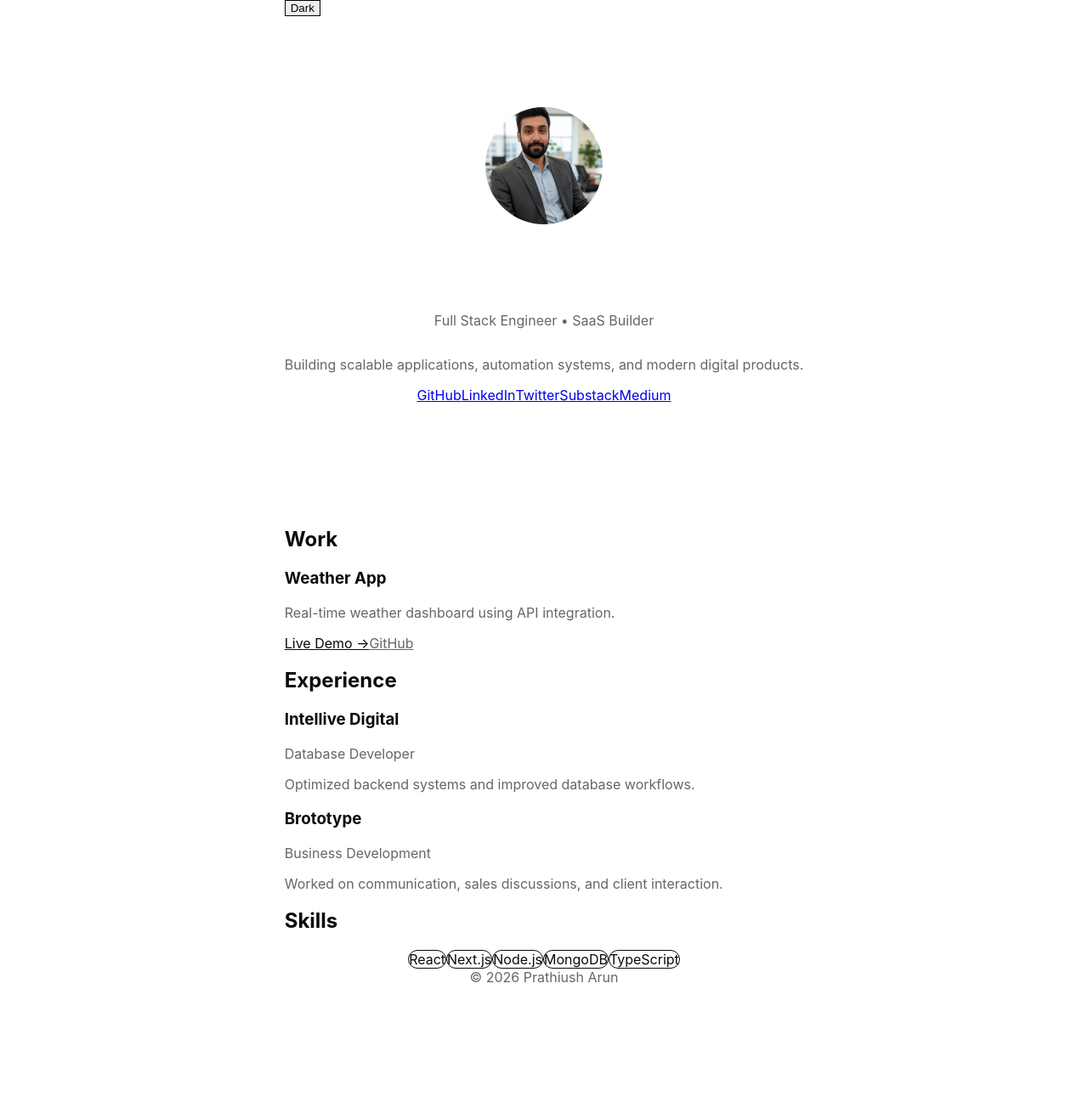
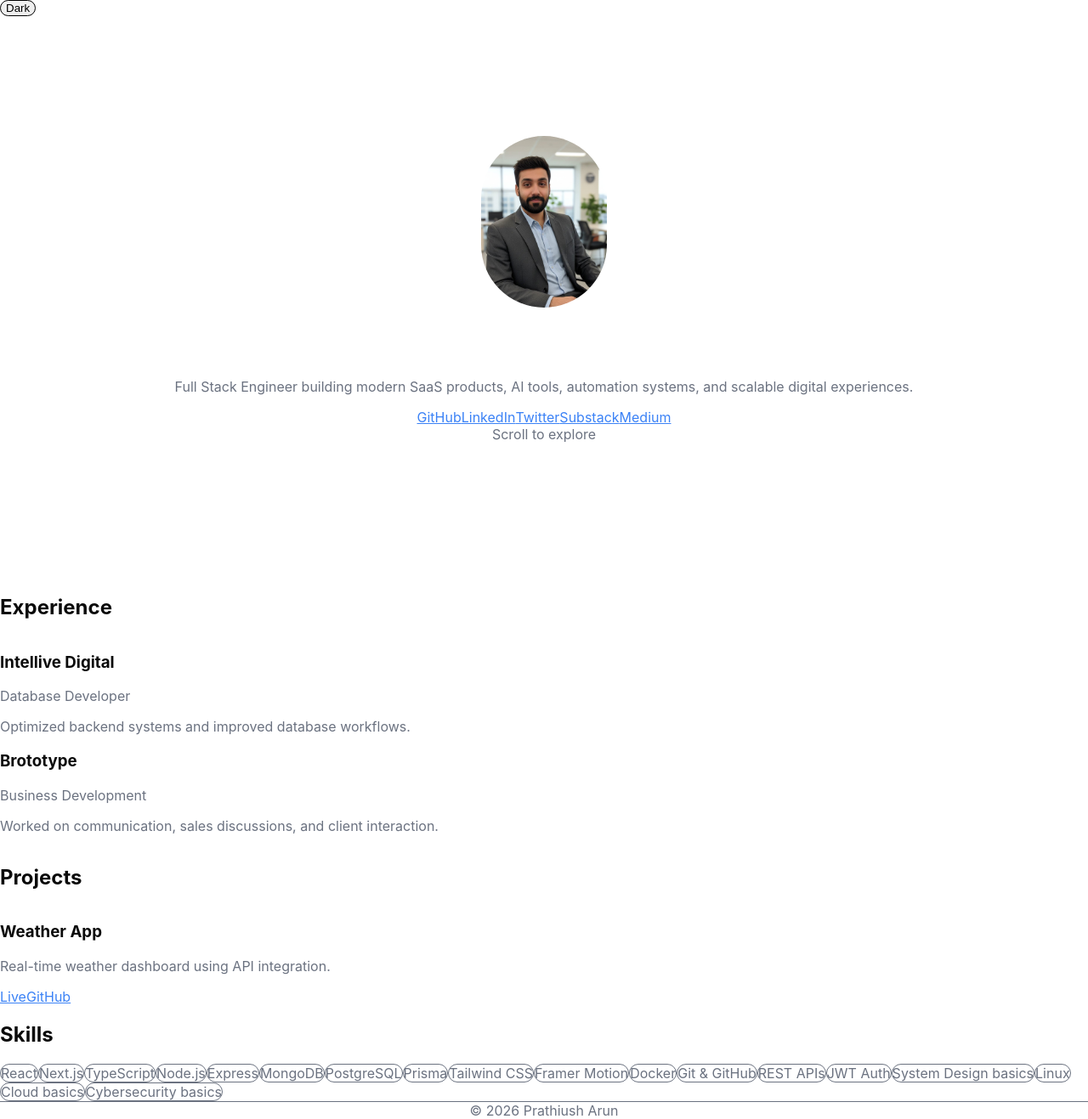
Before and after one commit to prathiusharun/portfolio, a Next.js app: page / in a window 1280 px wide. Shown: the whole page at 85% size. Before the commit the page ends 1160 px from the top, so only its background shows below. Built offline with nearby package versions, Linux system fonts and the light colour scheme.

Commit message:
update: fixed layout

```diff
--- a/app/globals.css
+++ b/app/globals.css
@@ -2,71 +2,169 @@
 @tailwind components;
 @tailwind utilities;
 
+/* =========================
+   BASE THEME (LIGHT DEFAULT)
+========================= */
 
 :root {
   --bg: #ffffff;
+  --bg-secondary: #f8fafc;
+
   --text: #0a0a0a;
-  --muted: #666;
-  --border: #e5e5e5;
+  --muted: #6b7280;
+
+  --border: rgba(0, 0, 0, 0.08);
+
+  --accent: #3b82f6;
 }
 
+/* =========================
+   DARK MODE OVERRIDE
+   (ONLY ACTIVE WHEN .dark IS ON HTML)
+========================= */
+
 html.dark {
-  --bg: #0a0a0a;
-  --text: #ffffff;
-  --muted: #a1a1a1;
-  --border: #262626;
+  --bg: #050505;
+  --bg-secondary: #0a0a0a;
+
+  --text: #f5f5f5;
+  --muted: #a1a1aa;
+
+  --border: rgba(255, 255, 255, 0.08);
+
+  --accent: #3b82f6;
+}
+
+/* =========================
+   GLOBAL RESET
+========================= */
+
+* {
+  box-sizing: border-box;
+}
+
+html {
+  scroll-behavior: smooth;
 }
 
 body {
   margin: 0;
+  min-height: 100vh;
+
   background: var(--bg);
   color: var(--text);
+
   font-family: Inter, sans-serif;
-}
 
-/* IMPORTANT RESET */
-* {
-  box-sizing: border-box;
+  transition: background 0.3s ease, color 0.3s ease;
+
+  overflow-x: hidden;
 }
 
 main {
   min-height: 100vh;
 }
 
-html, body {
-  height: 100%;
-  margin: 0;
-  padding: 0;
+/* =========================
+   LINKS (GLOBAL)
+========================= */
+
+a {
+  color: var(--accent);
+  transition: color 0.2s ease;
 }
 
-body {
-  display: flex;
-  flex-direction: column;
-}
-.dark {
-  --bg: #0a0a0a;
-  --text: #f5f5f5;
-  --muted: #999999;
+a:hover {
+  color: #60a5fa;
 }
 
-body {
-  background: var(--bg);
-  color: var(--text);
-  transition: background 0.3s ease, color 0.3s ease;
-}
-body {
-  background:
-    radial-gradient(circle at top, rgba(255,255,255,0.08), transparent 25%),
-    var(--bg);
+/* =========================
+   SELECTION
+========================= */
 
-  color: var(--text);
-  font-family: Inter, sans-serif;
-  transition: background 0.3s ease, color 0.3s ease;
-}
-html {
-  scroll-behavior: smooth;
-}
 ::selection {
-  background: #3b82f6;
+  background: var(--accent);
   color: white;
 }
+
+/* =========================
+   SCROLLBAR (DARK FRIENDLY)
+========================= */
+
+::-webkit-scrollbar {
+  width: 10px;
+}
+
+::-webkit-scrollbar-track {
+  background: var(--bg);
+}
+
+::-webkit-scrollbar-thumb {
+  background: rgba(127, 127, 127, 0.3);
+  border-radius: 999px;
+}
+
+::-webkit-scrollbar-thumb:hover {
+  background: rgba(127, 127, 127, 0.5);
+}
+
+/* =========================
+   UTILITIES
+========================= */
+
+.container-width {
+  max-width: 1200px;
+  margin-inline: auto;
+  padding-inline: 1.5rem;
+}
+
+.glass {
+  background: rgba(255, 255, 255, 0.03);
+  border: 1px solid var(--border);
+  backdrop-filter: blur(12px);
+}
+
+.fade-in {
+  animation: fadeIn 0.8s ease forwards;
+}
+
+@keyframes fadeIn {
+  from {
+    opacity: 0;
+    transform: translateY(12px);
+  }
+  to {
+    opacity: 1;
+    transform: translateY(0);
+  }
+}
+
+/* =========================
+   IMAGES
+========================= */
+
+img {
+  max-width: 100%;
+  height: auto;
+  display: block;
+}
+@media (max-width: 640px) {
+  .container-width {
+    padding-inline: 1rem;
+  }
+
+  h1 {
+    line-height: 1.1;
+  }
+
+  section {
+    padding-top: 4rem;
+    padding-bottom: 4rem;
+  }
+}
+@media (max-width: 640px) {
+  main {
+    gap: 64px !important;
+    padding-inline: 16px;
+  }
+}
--- a/app/layout.tsx
+++ b/app/layout.tsx
@@ -1,13 +1,15 @@
 import './globals.css'
+import ThemeToggle from '@/components/ThemeToggle'
+
 
 export const metadata = {
   title: 'Prathiush Arun | Full Stack Engineer',
   description:
-    'Full Stack Engineer building SaaS products and modern web applications.',
+    'Full Stack Engineer building modern SaaS products, AI tools, and scalable digital experiences.',
   openGraph: {
     title: 'Prathiush Arun',
     description:
-      'Full Stack Engineer building SaaS products and modern web applications.',
+      'Full Stack Engineer building modern SaaS products, AI tools, and scalable digital experiences.',
     images: ['/images/ai.jpg'],
   },
 }
@@ -26,9 +28,23 @@ export default function RootLayout({
               (function () {
                 try {
                   const theme = localStorage.getItem('theme');
+
+                  // DEFAULT = dark
+                  if (!theme) {
+                    document.documentElement.classList.add('dark');
+                    localStorage.setItem('theme', 'dark');
+                    return;
+                  }
+
                   if (theme === 'dark') {
                     document.documentElement.classList.add('dark');
                   }
+
+                  if (theme === 'light') {
+                    document.documentElement.classList.remove('dark');
+                    document.documentElement.classList.add('light');
+                  }
+
                 } catch (e) {}
               })();
             `,
@@ -36,7 +52,10 @@ export default function RootLayout({
         />
       </head>
 
-      <body>{children}</body>
+      <body>
+  <ThemeToggle />
+  {children}
+</body>
     </html>
   )
 }
--- a/app/page.tsx
+++ b/app/page.tsx
@@ -4,22 +4,19 @@ import Project from '@/components/Projects'
 import Experience from '@/components/Experience'
 import Skills from '@/components/Skills'
 import Footer from '@/components/Footer'
-import ThemeToggle from '@/components/ThemeToggle'
 
 export default function Page() {
   return (
-    <main className="max-w-5xl mx-auto px-6">
-
-      <ThemeToggle />
+    <main className="max-w-5xl mx-auto px-6 flex flex-col gap-24 py-16">
 
       <Hero />
 
-      <Section title="Work">
-        <Project />
+      <Section title="Experience">
+        <Experience />
       </Section>
 
-      <Section title="Experience">
-        <Experience />
+      <Section title="Projects">
+        <Project />
       </Section>
 
       <Section title="Skills">
--- a/components/Card.tsx
+++ b/components/Card.tsx
@@ -4,8 +4,12 @@ export default function Card({
   children: React.ReactNode
 }) {
   return (
-    <div className="group py-6 transition duration-300 hover:translate-x-2">
-      {children}
+    <div className="group py-6">
+
+      <div className="space-y-3">
+        {children}
+      </div>
+
     </div>
   )
 }
--- a/components/Footer.tsx
+++ b/components/Footer.tsx
@@ -1,6 +1,6 @@
 export default function Footer() {
   return (
-    <footer className="flex items-center justify-center text-center py-16 text-sm text-[var(--muted)]">
+    <footer className="pt-10 border-t border-white/10 text-center text-sm text-[var(--muted)]">
       © {new Date().getFullYear()} Prathiush Arun
     </footer>
   )
--- a/components/Hero.tsx
+++ b/components/Hero.tsx
@@ -1,83 +1,146 @@
-'use client'
-
 import Image from 'next/image'
-import { motion } from 'framer-motion'
 
 export default function Hero() {
   return (
-    <motion.header
-      initial={{ opacity: 0, y: 40 }}
-      animate={{ opacity: 1, y: 0 }}
-      transition={{ duration: 0.4 }}
-      className="min-h-[75vh] flex flex-col items-center justify-center text-center"
-    >
+    <header className="relative min-h-[85vh] flex flex-col justify-center overflow-hidden px-6">
 
-      <motion.div
-        whileHover={{ scale: 1.05 }}
-        transition={{ duration: 0.2 }}
-      >
+      {/* Background Glow */}
+
+      <div className="absolute inset-0 -z-10 overflow-hidden">
+
+        <div className="absolute top-[-10%] left-1/2 -translate-x-1/2 w-[700px] h-[700px] bg-blue-500/20 blur-3xl rounded-full" />
+
+        <div className="absolute bottom-[-20%] right-[-10%] w-[500px] h-[500px] bg-purple-500/10 blur-3xl rounded-full" />
+
+      </div>
+
+      <div className="container-width text-center fade-in">
+
+        {/* Profile */}
+
+        <div className="flex justify-center">
+
+          <div className="relative">
+
+            <div className="absolute inset-0 rounded-full bg-blue-500/20 blur-2xl scale-125" />
+
             <Image
               src="/images/ai.jpg"
               alt="Prathiush Arun"
-          width={140}
-          height={140}
-          style={{ objectFit: 'cover' }}
-          className="rounded-full border border-white/10 shadow-2xl"
+              width={150}
+              height={150}
               priority
+              className="
+                relative
+                rounded-full
+                border
+                border-white/10
+                shadow-2xl
+                object-cover
+              "
             />
-      </motion.div>
 
-      <h1 className="text-5xl md:text-7xl font-bold tracking-tight mt-8 bg-gradient-to-r from-white to-gray-400 bg-clip-text text-transparent">
+          </div>
+
+        </div>
+
+        {/* Heading */}
+
+        <h1
+          className="
+            mt-6
+            text-5xl
+            md:text-7xl
+            font-bold
+            tracking-tight
+            leading-tight
+          "
+        >
+          <span className="bg-gradient-to-r from-white via-white to-zinc-500 bg-clip-text text-transparent">
             Prathiush Arun
+          </span>
         </h1>
 
-      <p className="text-[var(--muted)] mt-4 text-lg">
-        Full Stack Engineer • SaaS Builder
+        {/* Subtitle */}
+
+        <p
+          className="
+            mt-5
+            text-lg
+            md:text-xl
+            text-[var(--muted)]
+            max-w-2xl
+            mx-auto
+            leading-relaxed
+          "
+        >
+          Full Stack Engineer building modern SaaS products,
+          AI tools, automation systems, and scalable digital experiences.
         </p>
 
-      <p className="max-w-2xl mt-6 text-[var(--muted)] leading-relaxed text-lg">
-        Building scalable applications, automation systems, and modern digital products.
-      </p>
+      {/* Social Links */}
 
-      <div className="flex flex-wrap items-center justify-center gap-6 mt-10 text-sm">
+       <div
+  className="
+    flex
+    flex-wrap
+    justify-center
+    gap-x-6
+    gap-y-3
+    mt-3
+    text-sm
+    text-[var(--muted)]
+  "
+>
 
           <a
-    className="text-blue-500 hover:text-blue-400 transition duration-200 hover:-translate-y-0.5"
             href="https://github.com/prathiusharun"
+            target="_blank"
+            className="hover:text-white transition"
           >
             GitHub
           </a>
 
           <a
-    className="text-blue-500 hover:text-blue-400 transition duration-200 hover:-translate-y-0.5"
             href="https://www.linkedin.com/in/prathiusharun/"
+            target="_blank"
+            className="hover:text-white transition"
           >
             LinkedIn
           </a>
 
           <a
-    className="text-blue-500 hover:text-blue-400 transition duration-200 hover:-translate-y-0.5"
             href="https://x.com/prathiusharun_"
+            target="_blank"
+            className="hover:text-white transition"
           >
             Twitter
           </a>
 
           <a
-    className="text-blue-500 hover:text-blue-400 transition duration-200 hover:-translate-y-0.5"
             href="https://substack.com/@prathiusharun"
+            target="_blank"
+            className="hover:text-white transition"
           >
             Substack
           </a>
 
           <a
-    className="text-blue-500 hover:text-blue-400 transition duration-200 hover:-translate-y-0.5"
             href="https://medium.com/@prathiusharun"
+            target="_blank"
+            className="hover:text-white transition"
           >
             Medium
           </a>
 
         </div>
+      <div className="mt-16 text-[var(--muted)] text-sm animate-pulse">
+  Scroll to explore
+</div>
 
-    </motion.header>
+      </div>
+
+
+    </header>
   )
 }
--- a/components/Projects.tsx
+++ b/components/Projects.tsx
@@ -1,10 +1,10 @@
-import Card from './Card'
-
 export default function Project() {
   return (
-    <Card>
+    <div className="space-y-10">
 
-      <h3 className="text-lg font-semibold">
+      <div className="py-6 border-0">
+
+        <h3 className="text-xl font-semibold">
           Weather App
         </h3>
 
@@ -12,26 +12,28 @@ export default function Project() {
           Real-time weather dashboard using API integration.
         </p>
 
-      <div className="flex items-center gap-4 mt-4 text-sm">
+        <div className="flex gap-6 mt-4 text-sm">
 
           <a
             href="https://weather-app-zeta-ten-59.vercel.app/"
             target="_blank"
-          className="text-[var(--text)] hover:opacity-70 transition"
+            className="text-blue-400 hover:text-blue-300 transition"
           >
-          Live Demo →
+            Live
           </a>
 
           <a
             href="https://github.com/prathiusharun/Weather-app"
             target="_blank"
-          className="text-[var(--muted)] hover:text-[var(--text)] transition"
+            className="text-blue-400 hover:text-blue-300 transition"
           >
             GitHub
           </a>
 
         </div>
 
-    </Card>
+      </div>
+
+    </div>
   )
 }
--- a/components/Section.tsx
+++ b/components/Section.tsx
@@ -6,9 +6,9 @@ export default function Section({
   children: React.ReactNode
 }) {
   return (
-    <section className="max-w-4xl mx-auto px-6 py-10">
+    <section className="flex flex-col">
 
-      <h2 className="text-xl font-semibold mb-6 tracking-tight">
+      <h2 className="text-xl md:text-2xl font-medium mb-6">
         {title}
       </h2>
 
--- a/components/Skills.tsx
+++ b/components/Skills.tsx
@@ -1,18 +1,35 @@
 export default function Skills() {
+  const skills = [
+    "React",
+    "Next.js",
+    "TypeScript",
+    "Node.js",
+    "Express",
+    "MongoDB",
+    "PostgreSQL",
+    "Prisma",
+    "Tailwind CSS",
+    "Framer Motion",
+    "Docker",
+    "Git & GitHub",
+    "REST APIs",
+    "JWT Auth",
+    "System Design basics",
+    "Linux",
+    "Cloud basics",
+    "Cybersecurity basics"
+  ]
+
   return (
-    <div className="flex flex-wrap items-center justify-center gap-4 mt-6">
-
-      {['React', 'Next.js', 'Node.js', 'MongoDB', 'TypeScript'].map(
-        (skill) => (
-          <span
-            key={skill}
-            className="px-4 py-2 border rounded-full text-sm hover:scale-105 transition duration-200"
-          >
-            {skill}
-          </span>
-        )
-      )}
-
+    <div className="flex flex-wrap gap-3">
+      {skills.map((skill) => (
+        <span
+          key={skill}
+          className="px-3 py-1 rounded-full border border-white/10 text-sm text-[var(--muted)] hover:text-white transition"
+        >
+          {skill}
+        </span>
+      ))}
     </div>
   )
 }
--- a/components/ThemeToggle.tsx
+++ b/components/ThemeToggle.tsx
@@ -7,6 +7,7 @@ export default function ThemeToggle() {
 
   useEffect(() => {
     const saved = localStorage.getItem('theme')
+
     const isDark = saved === 'dark'
 
     document.documentElement.classList.toggle('dark', isDark)
@@ -15,16 +16,25 @@ export default function ThemeToggle() {
 
   const toggle = () => {
     const next = !dark
+
     setDark(next)
 
-    document.documentElement.classList.toggle("dark")
+    document.documentElement.classList.toggle('dark', next)
+
     localStorage.setItem('theme', next ? 'dark' : 'light')
   }
 
   return (
     <button
       onClick={toggle}
-      className="fixed top-5 right-5 border px-3 py-1 rounded"
+      className="
+        fixed top-4 right-4 z-50
+        px-3 py-1
+        rounded-full
+        border border-white/20
+        backdrop-blur
+        text-sm
+      "
     >
       {dark ? 'Light' : 'Dark'}
     </button>
```
Lines whose indentation alone changed are shown as unchanged.
